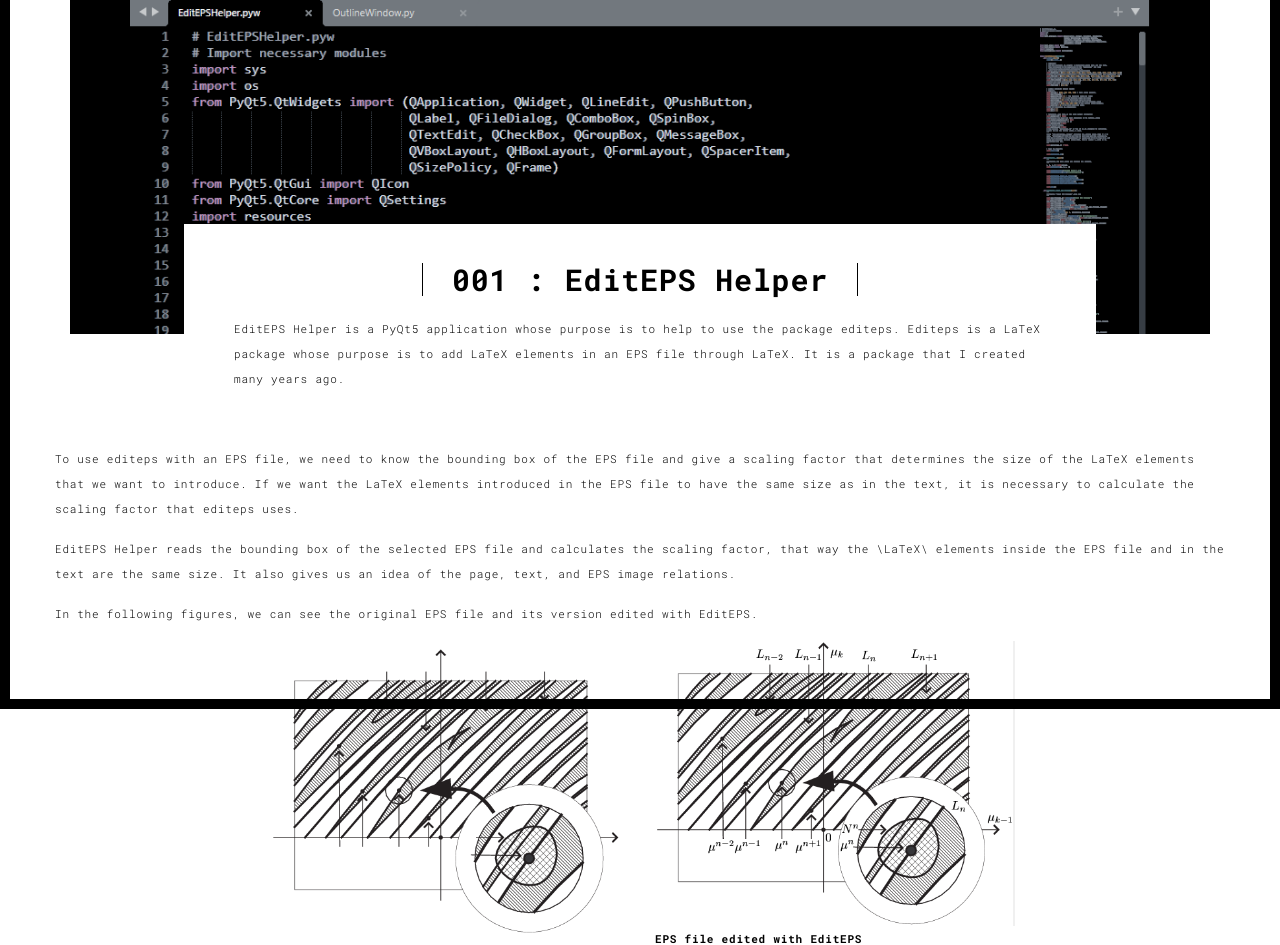
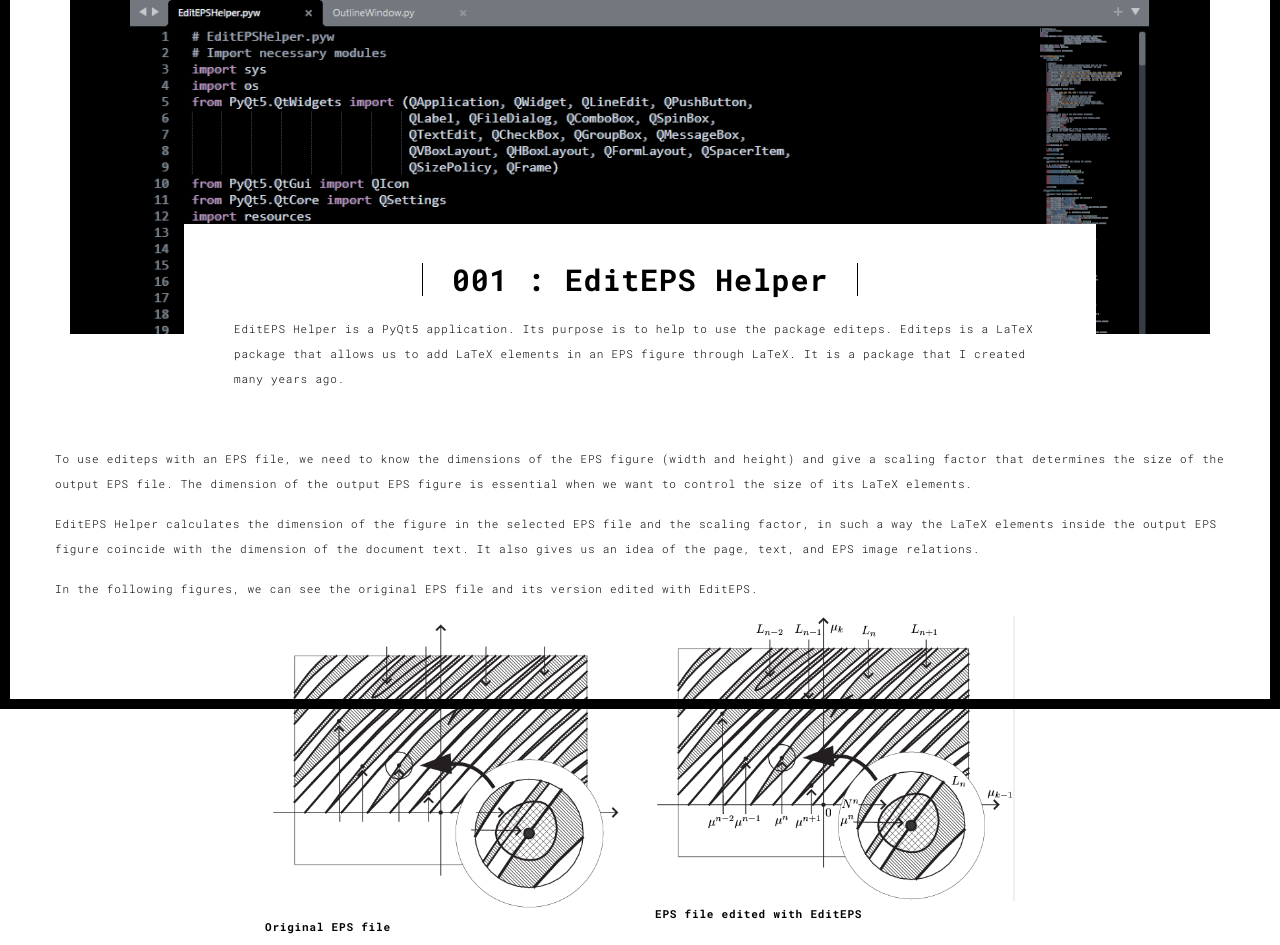
Before and after one commit to josec-martin/portfolio, a Flask app: page /editepshelper.html in a window 1280 px wide. Shown: the part 91-1036 px from the top of the page. Run offline with Flask 2, Linux system fonts and the light colour scheme; some libraries are stand-ins or nearby versions.

Commit message:
References to favicon.ico changed to portfolio.ico. Text corrected.

```diff
--- a/templates/about.html
+++ b/templates/about.html
@@ -13,7 +13,7 @@
   <meta name="msapplication-tap-highlight" content="no">
 
   <link rel="apple-touch-icon" sizes="180x180" href="./static/assets/apple-icon-180x180.png">
-  <link href="./static/assets/favicon.ico" rel="icon">
+  <link href="./static/assets/portfolio.ico" rel="icon">
 
   <title>Title page</title>
 
--- a/templates/components.html
+++ b/templates/components.html
@@ -13,7 +13,7 @@
   <meta name="msapplication-tap-highlight" content="no">
 
   <link rel="apple-touch-icon" sizes="180x180" href="./static/assets/apple-icon-180x180.png">
-  <link href="./static/assets/favicon.ico" rel="icon">
+  <link href="./static/assets/portfolio.ico" rel="icon">
 
   <title>Title page</title>
 
--- a/templates/contact.html
+++ b/templates/contact.html
@@ -13,7 +13,7 @@
   <meta name="msapplication-tap-highlight" content="no">
 
   <link rel="apple-touch-icon" sizes="180x180" href="./static/assets/apple-icon-180x180.png">
-  <link href="./static/assets/favicon.ico" rel="icon">
+  <link href="./static/assets/portfolio.ico" rel="icon">
 
   <title>Title page</title>
 
@@ -79,13 +79,13 @@
                           <span class="fa-icon">
                             <i class="fa fa-phone" aria-hidden="true"></i>
                           </span>
-                          +58 212 3734279
+                          +58 412 9950324
                         </li>
                         <li>
                           <span class="fa-icon">
                             <i class="fa fa-phone" aria-hidden="true"></i>
                           </span>
-                          +58 412 9950324
+                          +58 212 3734279
                         </li>
                         <li>
                           <span class="fa-icon">
--- a/templates/editepshelper.html
+++ b/templates/editepshelper.html
@@ -13,7 +13,7 @@
   <meta name="msapplication-tap-highlight" content="no">
 
   <link rel="apple-touch-icon" sizes="180x180" href="./static/assets/apple-icon-180x180.png">
-  <link href="./static/assets/favicon.ico" rel="icon">
+  <link href="./static/assets/portfolio.ico" rel="icon">
 
   <title>Title page</title>
 
@@ -67,8 +67,8 @@
           <div class="text-center">
             <h1 class="h2">001 : EditEPS Helper</h1>
           </div>
-          <p>EditEPS Helper is a PyQt5 application whose purpose is to help to use the package editeps.
-            Editeps is a LaTeX package whose purpose is to add LaTeX elements in an EPS file through
+          <p>EditEPS Helper is a PyQt5 application. Its purpose is to help to use the package editeps.
+            Editeps is a LaTeX package that allows us to add LaTeX elements in an EPS figure through
             LaTeX. It is a package that I created many years ago.</p>
 
           <!--
@@ -80,14 +80,13 @@
         </div>
       </div>
 
-      <p>To use editeps with an EPS file, we need to know the bounding box of the EPS file and give a
-        scaling factor that determines the size of the LaTeX elements that we want to introduce. If we
-        want the LaTeX elements introduced in the EPS file to have the same size as in the text, it is
-        necessary to calculate the scaling factor that editeps uses.</p>
+      <p>To use editeps with an EPS file, we need to know the dimensions of the EPS figure (width and height)
+        and give a scaling factor that determines the size of the output EPS file. The dimension of the
+        output EPS figure is essential when we want to control the size of its LaTeX elements.</p>
 
-      <p>EditEPS Helper reads the bounding box of the selected EPS file and calculates the scaling factor,
-        that way the \LaTeX\ elements inside the EPS file and in the text are the same size. It also gives
-        us an idea of the page, text, and EPS image relations.</p>
+      <p>EditEPS Helper calculates the dimension of the figure in the selected EPS file and the scaling factor,
+        in such a way the LaTeX elements inside the output EPS figure coincide with the dimension of the
+        document text. It also gives us an idea of the page, text, and EPS image relations.</p>
 
       <p>In the following figures, we can see the original EPS file and its version edited with EditEPS.</p>
 
--- a/templates/pdfutils.html
+++ b/templates/pdfutils.html
@@ -13,7 +13,7 @@
   <meta name="msapplication-tap-highlight" content="no">
 
   <link rel="apple-touch-icon" sizes="180x180" href="./static/assets/apple-icon-180x180.png">
-  <link href="./static/assets/favicon.ico" rel="icon">
+  <link href="./static/assets/portfolio.ico" rel="icon">
 
   <title>Title page</title>
 
--- a/templates/thankyou.html
+++ b/templates/thankyou.html
@@ -13,7 +13,7 @@
   <meta name="msapplication-tap-highlight" content="no">
 
   <link rel="apple-touch-icon" sizes="180x180" href="./static/assets/apple-icon-180x180.png">
-  <link href="./static/assets/favicon.ico" rel="icon">
+  <link href="./static/assets/portfolio.ico" rel="icon">
 
   <title>Title page</title>
 
--- a/templates/tryagain.html
+++ b/templates/tryagain.html
@@ -13,7 +13,7 @@
   <meta name="msapplication-tap-highlight" content="no">
 
   <link rel="apple-touch-icon" sizes="180x180" href="./static/assets/apple-icon-180x180.png">
-  <link href="./static/assets/favicon.ico" rel="icon">
+  <link href="./static/assets/portfolio.ico" rel="icon">
 
   <title>Title page</title>
 
--- a/templates/web_manual2pdf.html
+++ b/templates/web_manual2pdf.html
@@ -13,7 +13,7 @@
   <meta name="msapplication-tap-highlight" content="no">
 
   <link rel="apple-touch-icon" sizes="180x180" href="./static/assets/apple-icon-180x180.png">
-  <link href="./static/assets/favicon.ico" rel="icon">
+  <link href="./static/assets/portfolio.ico" rel="icon">
 
   <title>Title page</title>
 
@@ -100,11 +100,11 @@
         web pages are the non-internal ones. These internal web pages are the content of the manual.
         The second aim is to download the information on the internal web pages. This information is
         stored in an output directory. Each web page in the manual is stored in a PDF file. These PDF
-        files are in a directory tree similar to that of the original root folder of the manual.
+        files are in a directory tree similar to the original root folder of the manual.
       </p>
       <p>
         Since some web pages of the manual are default web page files, and we do not know their names,
-        e.g. index.html, or default.html, this project uses [default] for they and [default].pdf for
+        e.g. index.html, or default.html, this project uses [default] for them and [default].pdf for
         their PDF versions.
       </p>
       <p>
--- a/templates/work.html
+++ b/templates/work.html
@@ -13,7 +13,7 @@
   <meta name="msapplication-tap-highlight" content="no">
 
   <link rel="apple-touch-icon" sizes="180x180" href="./static/assets/apple-icon-180x180.png">
-  <link href="./static/assets/favicon.ico" rel="icon">
+  <link href="./static/assets/portfolio.ico" rel="icon">
 
   <title>Title page</title>
 
--- a/templates/works.html
+++ b/templates/works.html
@@ -13,7 +13,7 @@
   <meta name="msapplication-tap-highlight" content="no">
 
   <link rel="apple-touch-icon" sizes="180x180" href="./static/assets/apple-icon-180x180.png">
-  <link href="./static/assets/favicon.ico" rel="icon">
+  <link href="./static/assets/portfolio.ico" rel="icon">
 
   <title>Title page</title>
 
@@ -78,7 +78,7 @@
                       <div class="card-container card-container-lg">
                         <h4>001/003</h4>
                         <h3>EditEPS Helper</h3>
-                        <p>A PyQt5 application whose purpose is to help to use my LaTeX package editeps.</p>
+                        <p>A PyQt5 application that helps us use my LaTeX package editeps.</p>
                         <a href="./editepshelper.html" title="" class="btn btn-default">Discover</a>
                       </div>
                     </div>
@@ -114,7 +114,7 @@
                     <div class="card-container">
                       <h4>003/003</h4>
                       <h3>web_manual2pdf</h3>
-                      <p>Download a web manual to our machine with PDF documents instead of web documents.</p>
+                      <p>Downloads a web manual to our machine with PDF documents instead of web documents.</p>
                       <a href="./web_manual2pdf.html" class="btn btn-default">Discover</a>
                     </div>
                   </div>
```
Also changed, not shown: templates/index.html (+3 -4 lines).
